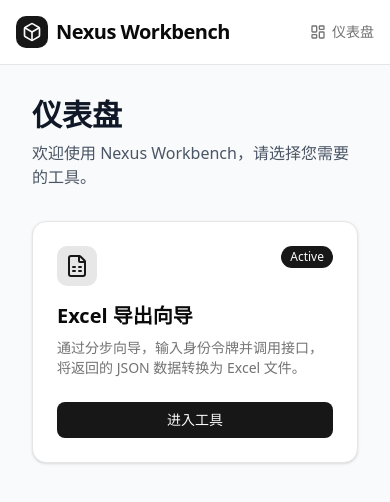
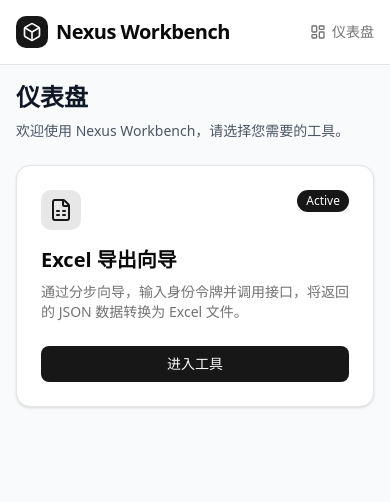
Before and after one commit to leoliu198998-ui/Nexus-Workbench, a Next.js app in the folder frontend/: page / in a window 390 px wide. Shown: the top 502 px of the page. Built offline with nearby package versions, Linux system fonts and the light colour scheme.

Commit message:
style(frontend): Improve responsive padding and spacing

```diff
--- a/frontend/src/app/apps/excel-export/page.tsx
+++ b/frontend/src/app/apps/excel-export/page.tsx
@@ -53,7 +53,7 @@ export default function Home() {
   };
 
   return (
-    <main className="min-h-screen p-8 bg-gray-50 flex items-center justify-center">
+    <main className="min-h-screen p-4 sm:p-8 bg-gray-50 flex items-center justify-center">
       <Wizard>
         <WizardStep title="身份验证">
           {(next) => (
--- a/frontend/src/app/page.tsx
+++ b/frontend/src/app/page.tsx
@@ -13,14 +13,14 @@ const tools = [
 
 export default function Home() {
   return (
-    <main className="min-h-screen p-8 bg-gray-50">
-      <div className="max-w-7xl mx-auto space-y-8">
+    <main className="min-h-screen p-4 sm:p-8 bg-gray-50">
+      <div className="max-w-7xl mx-auto space-y-6 sm:space-y-8">
         <header>
-          <h1 className="text-3xl font-bold text-gray-900">仪表盘</h1>
-          <p className="mt-2 text-gray-600">欢迎使用 Nexus Workbench，请选择您需要的工具。</p>
+          <h1 className="text-2xl sm:text-3xl font-bold text-gray-900">仪表盘</h1>
+          <p className="mt-2 text-sm sm:text-base text-gray-600">欢迎使用 Nexus Workbench，请选择您需要的工具。</p>
         </header>
 
-        <div className="grid grid-cols-1 md:grid-cols-2 lg:grid-cols-3 gap-6">
+        <div className="grid grid-cols-1 md:grid-cols-2 lg:grid-cols-3 gap-4 sm:gap-6">
           {tools.map((tool) => (
             <ToolCard key={tool.href} {...tool} />
           ))}
```
